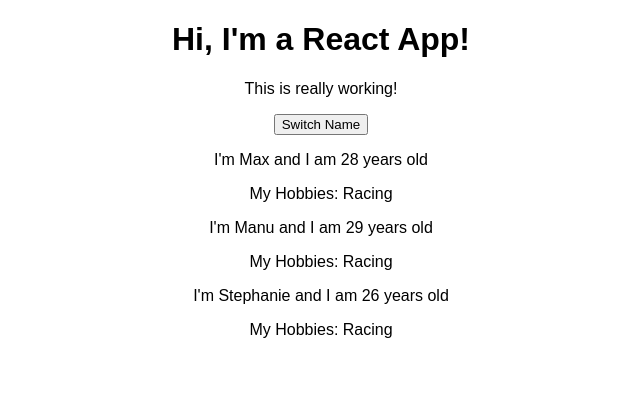
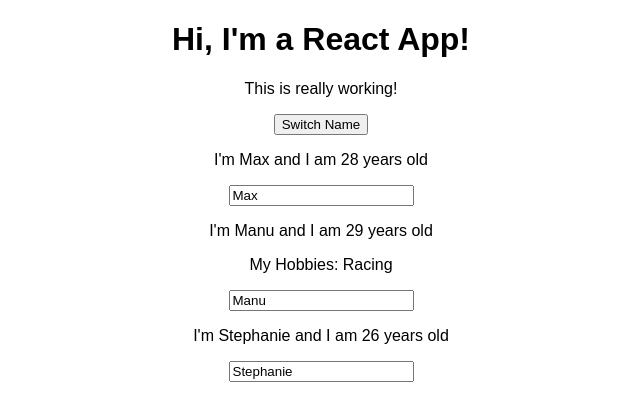
Before and after one commit to Andrelpoj/react-course, a React (Create React App) app: page / in a window 1280 px wide. Shown: the top 420 px of the page, without its empty margins (319-959 px from the left). Built offline with nearby package versions, Linux system fonts and the light colour scheme.

Commit message:
Two way binding

```diff
--- a/src/App.js
+++ b/src/App.js
@@ -8,7 +8,28 @@
       { name: 'Max', age: 28},
       { name: 'Manu', age: 29},
       { name: 'Stephanie', age: 26}
-    ]
+    ],
+    otherState: 'some other value'
+  }
+
+  switchNameHandler = () => {
+    this.setState({
+      persons: [
+        { name: 'Maximillian', age: 28 },
+        { name: 'Manu', age: 29 },
+        { name: 'Stephanie', age: 27 },
+      ]
+    })
+  }
+
+  nameChangedHandler = (event) => {
+    this.setState({
+      persons: [
+        { name: 'Max', age: 28 },
+        { name: event.target.value, age: 29 },
+        { name: 'Stephanie', age: 28 },
+      ]
+    })
   }
 
   render() {
@@ -16,10 +37,18 @@
       <div className="App">
         <h1>Hi, I'm a React App!</h1>
         <p>This is really working!</p>
-        <button>Switch Name</button>
-        <Person name={this.state.persons[0].name} age={this.state.persons[0].age}>My Hobbies: Racing</Person>
-        <Person name={this.state.persons[1].name} age={this.state.persons[1].age}>My Hobbies: Racing</Person>
-        <Person name={this.state.persons[2].name} age={this.state.persons[2].age}>My Hobbies: Racing</Person>
+        <button onClick={this.switchNameHandler}>Switch Name</button>
+        <Person
+          name={this.state.persons[0].name}
+          age={this.state.persons[0].age}>
+        </Person>
+        <Person
+          name={this.state.persons[1].name}
+          age={this.state.persons[1].age}
+          click={this.switchNameHandler}
+          changed={this.nameChangedHandler}> My Hobbies: Racing
+        </Person>
+        <Person name={this.state.persons[2].name} age={this.state.persons[2].age}></Person>
       </div>
     );
   }
--- a/src/Person/Person.js
+++ b/src/Person/Person.js
@@ -3,8 +3,9 @@
 const person = (props) => {
     return (
         <div>
-            <p>I'm {props.name} and I am {props.age} years old</p>
+            <p onClick={props.click}>I'm {props.name} and I am {props.age} years old</p>
             <p>{props.children}</p>
+            <input type="text" onChange={props.changed} value={props.name} />
         </div>
     )
 }
```
